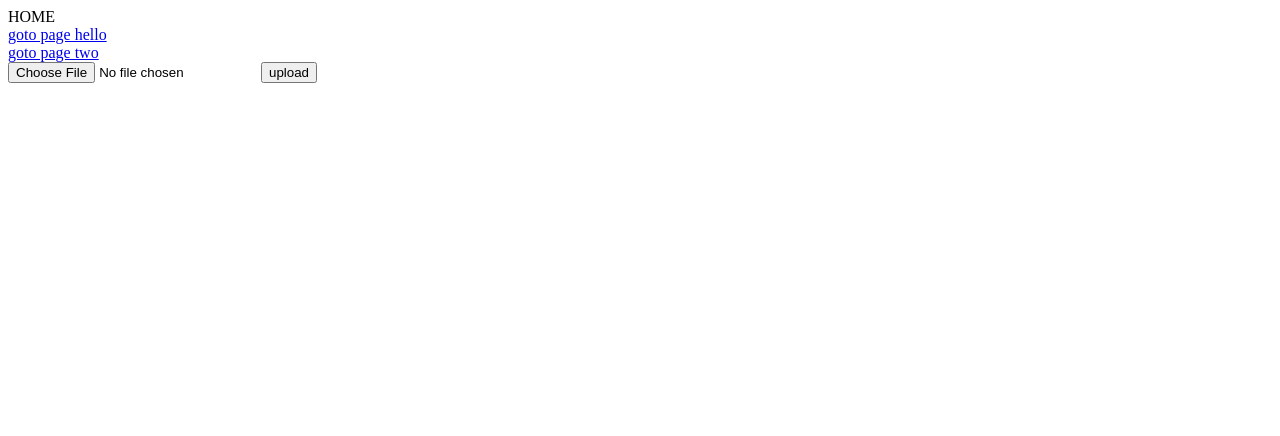
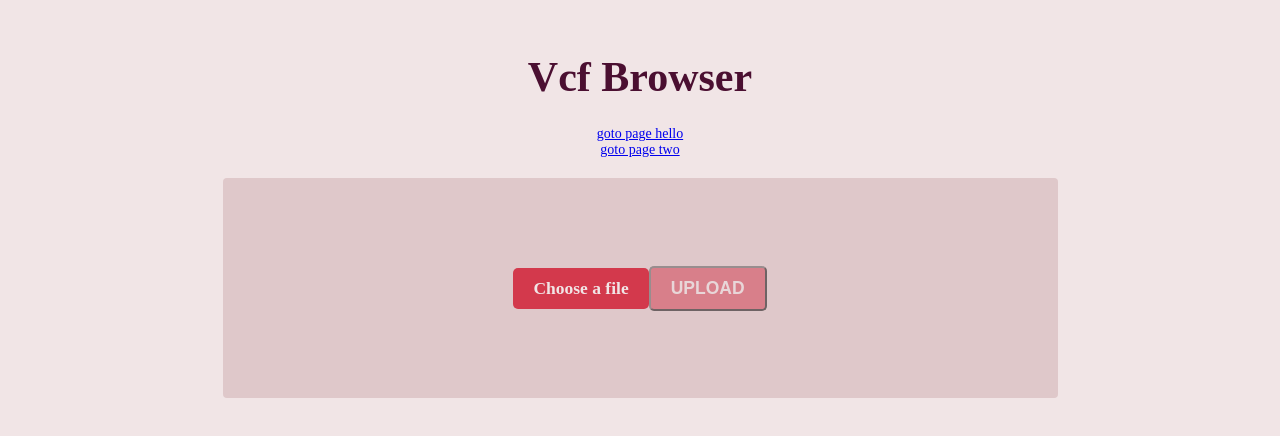
Before and after one commit to EGBDFACE/vcf-browser-client, a React app: page / in a window 1280 px wide. Shown: the top 436 px of the page. Built offline with nearby package versions, Linux system fonts and the light colour scheme.

Commit message:
add HomePage scss

```diff
--- a/src/components/Upload.tsx
+++ b/src/components/Upload.tsx
@@ -2,6 +2,7 @@ import * as React from 'react';
 // import SparkMD5 = require('spark-md5');
 import * as SparkMD5 from 'spark-md5';
 import axios from 'axios';
+import '../index.scss';
 // import * as axios from 'axios';
 
 interface Props{
@@ -338,9 +339,10 @@ export default class Upload extends React.Component<Props,States>{
     }
     render(){
         return(
-            <div>
-                <input type= "file" name="file" ref={this.fileInput}></input>
-                <button onClick={()=> this.upload()}>upload</button>
+            <div className='fileUpload'>
+                <input type= "file" id='file' name="file" ref={this.fileInput} className='fileInput'/>
+                <label htmlFor='file'>Choose a file</label>
+                <button onClick={()=> this.upload()} className='fileUploadBt fileUploadBt_disable'>UPLOAD</button>
             </div>
         )
     }
--- /dev/null
+++ b/src/index.scss
@@ -0,0 +1,75 @@
+
+$content-color: #4b0f31;
+$bg-color: #f1e5e6;
+$iFile-bg-color: #dfc8ca;
+$bt-bg-color: #d3394c;
+$bt-hover-color: #722040;
+
+body{
+    padding: 0;
+    margin: 0;
+    font-size:14px;
+    color: $content-color;
+    background-color: $bg-color;
+}
+
+.header{
+   padding: 2em 1em 4em;
+   text-align: center;
+}
+
+.header h1{
+    font-size: 3em;
+    line-height: 1;
+}
+
+.fileUpload{
+    padding: 6.25em 1.25em;
+    max-width: 800px;
+    margin: 20px auto;
+    background-color: $iFile-bg-color;
+    border-radius: 4px;
+}
+
+@mixin fileUploadClassCommon{
+    font-size: 1.25em;
+    font-weight: 700;
+    border-radius: 5px;
+    display: inline-block;
+    padding: 0.625rem 1.25rem;
+}
+
+.fileInput{
+    width: 0.1px;
+    height: 0.1px;
+    position: absolute;
+    opacity: 0;
+}
+
+.fileInput + label{
+    @include fileUploadClassCommon;
+    background-color: $bt-bg-color;
+    color: $bg-color;
+    cursor: pointer;
+    &:hover{
+        background-color: $bt-hover-color;
+    }
+}
+
+.fileInput:focus + label{
+    outline: 1px dotted #000;
+    outline: -webkit-focus-ring-color auto 5px;
+    background-color: $bt-hover-color;
+}
+
+.fileUploadBt_disable{
+    opacity: 0.5;
+    cursor: not-allowed;
+}
+
+.fileUploadBt{
+    color: $bg-color;
+    background-color: $bt-bg-color;
+    outline: none;
+    @include fileUploadClassCommon;
+}
--- a/src/pages/HomePage.tsx
+++ b/src/pages/HomePage.tsx
@@ -2,12 +2,13 @@ import * as React from 'react';
 import {Link} from 'react-router-dom';
 // import FileUploader from '../components/FileUploader';
 import Upload from '../components/Upload';
+import '../index.scss';
 
 export default class Home extends React.Component<any,any>{
     render(){
         return (
-            <div>
-                <div>HOME</div>
+            <div className='header'>
+                <h1>Vcf Browser</h1>
                 <div><Link to="/hello">goto page hello</Link></div>
                 <div><Link to="/two">goto page two</Link></div>
                 <Upload/>
--- a/webpack.dev.config.js
+++ b/webpack.dev.config.js
@@ -24,6 +24,19 @@ module.exports = merge(commonConfig,{
         hot: true,
         historyApiFallback: true
     },
+    module:{
+        rules:[
+            {
+                test: /\.scss$/,
+                // include:[path.join(__dirname,'./../','src')],
+                use: [
+                    'style-loader',
+                    'css-loader',
+                    'sass-loader'
+                ]
+            }
+        ]
+    },
     plugins: [
         new webpack.HotModuleReplacementPlugin(),
         new HtmlWebpackPlugin({
```
